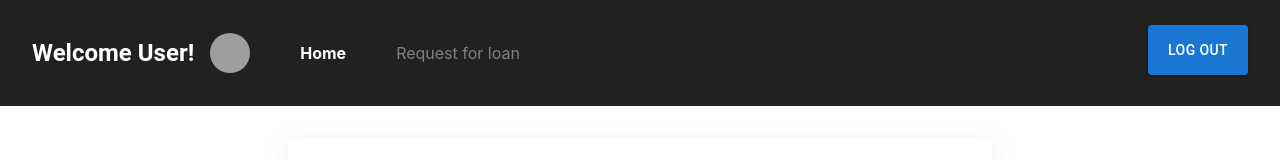
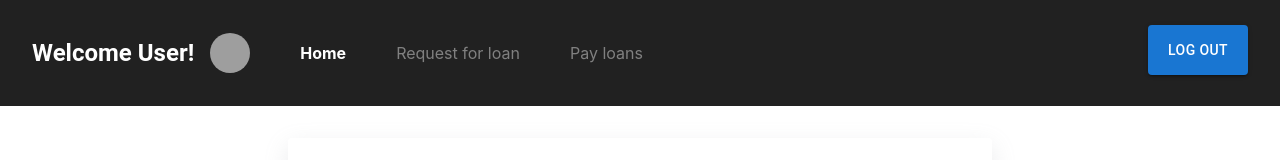
Before and after one commit to marcushojww/TT4_6, a React (Create React App) app in the folder client/loan-app/: page / in a window 1280 px wide. Shown: the top 160 px of the page. Built offline with nearby package versions, Linux system fonts and the light colour scheme; no server answers; grey boxes are pictures that could not be loaded.

Commit message:
Added payback loans tab to navbar

```diff
--- a/client/loan-app/src/components/Layout.js
+++ b/client/loan-app/src/components/Layout.js
@@ -60,6 +60,17 @@ function Layout({ children }) {
           >
             Request for loan
           </NavLink>
+          <NavLink
+            to={"/payback"}
+            style={({ isActive }) => ({
+              textDecoration: "none",
+              fontWeight: isActive ? "bold" : "normal",
+              color: isActive ? "white" : "grey",
+              marginLeft: "50px",
+            })}
+          >
+            Pay loans
+          </NavLink>
         </Box>
 
         <Button variant="contained" onClick={logout} sx={{ width: 100, mt: 3 }}>
```
